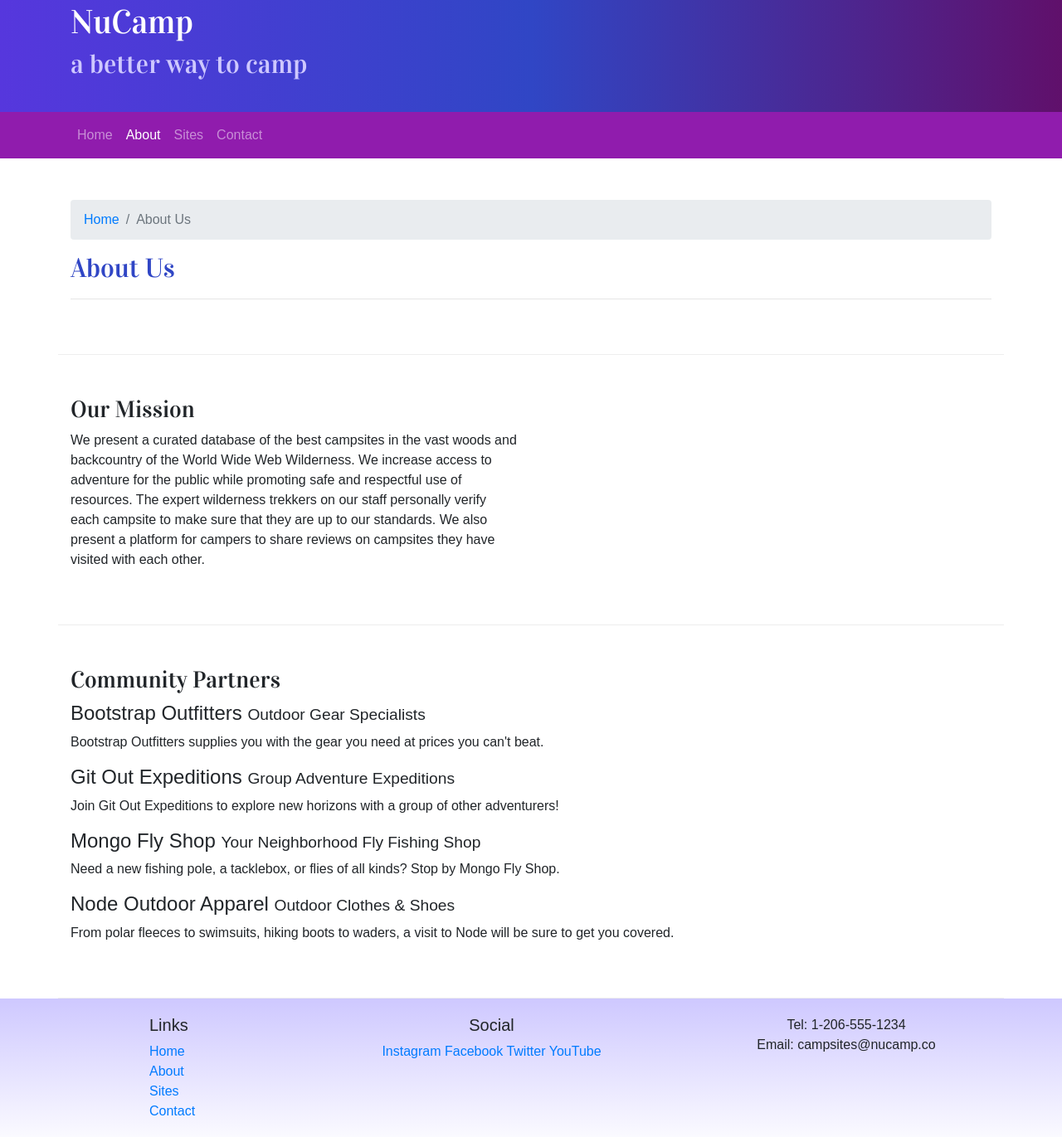
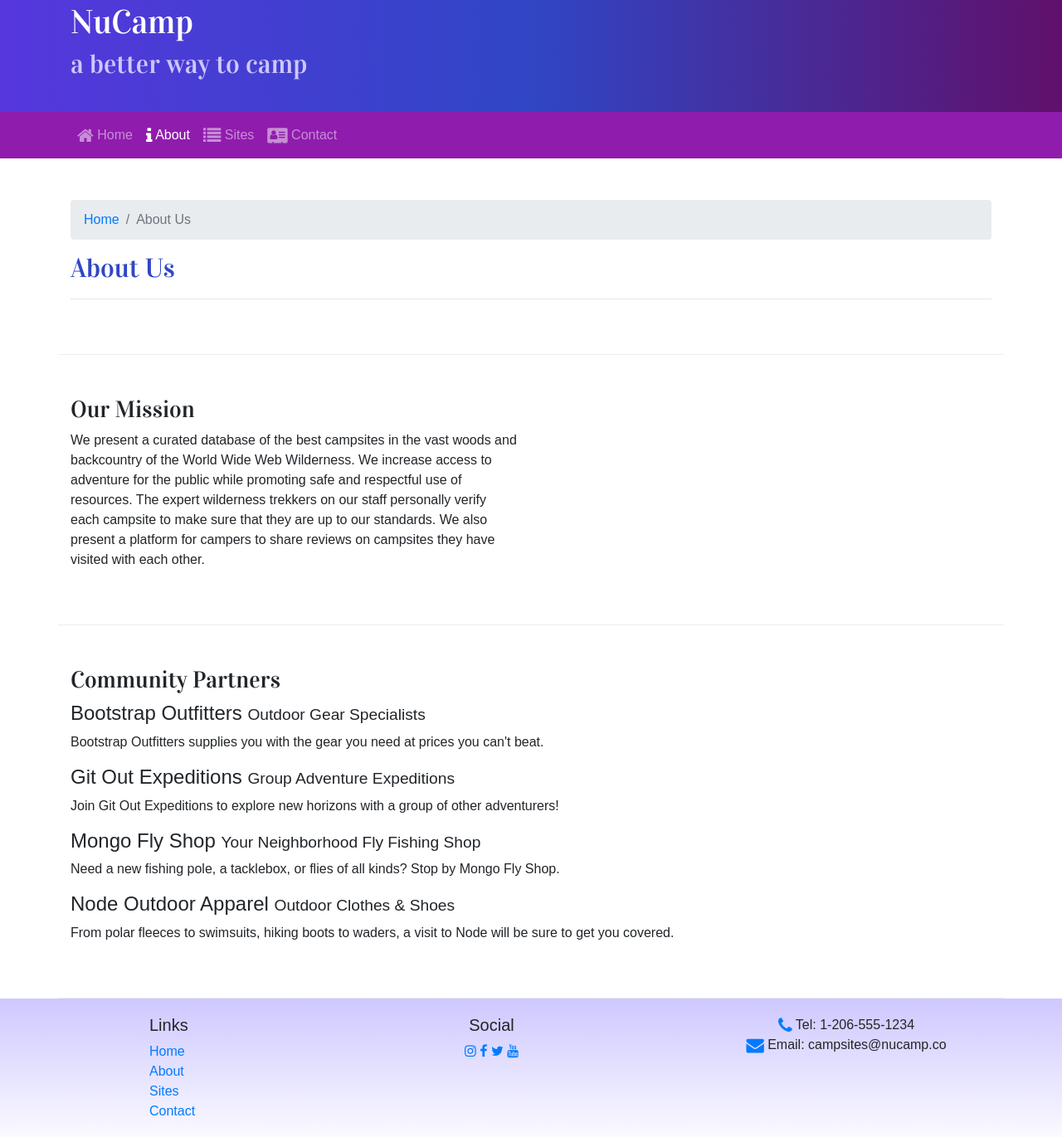
Before and after one commit to sengvang1/NuCamp-Review, a website: page aboutus.html in a window 1280 px wide. Shown: the part 27-1398 px from the top of the page at 83% size. Drawn offline with nearby package versions, Linux system fonts and the light colour scheme.

Commit message:
Icon Fonts

```diff
--- a/aboutus.html
+++ b/aboutus.html
@@ -6,10 +6,8 @@
     <meta name="viewport" content="width=device-width, initial-scale=1" />
 
     <!-- Bootstrap CSS -->
-    <link
-      rel="stylesheet"
-      href="node_modules/bootstrap/dist/css/bootstrap.min.css"
-    />
+    <link rel="stylesheet" href="node_modules/font-awesome/css/font-awesome.min.css" />
+    <link rel="stylesheet" href="node_modules/bootstrap/dist/css/bootstrap.min.css" />
 
     <!-- Additional CSS must be placed after Bootstrap CSS -->
     <link
@@ -40,10 +38,10 @@
             </button>
             <div class="collapse navbar-collapse" id="nucampNavbar">
                 <ul class="navbar-nav">
-                    <li class="nav-item"><a class="nav-link" href="index.html">Home</a></li>
-                    <li class="nav-item active"><a class="nav-link" href="aboutus.html">About</a></li>
-                    <li class="nav-item"></li><a class="nav-link" href="#">Sites</a></li>
-                    <li class="nav-item"><a class="nav-link" href="#">Contact</a></li>
+                  <li class="nav-item"><a class="nav-link" href="index.html"><i class="fa fa-home fa-lg"></i> Home</a></li>
+                  <li class="nav-item active"><a class="nav-link" href="aboutus.html"><i class="fa fa-info fa-lg"></i> About</a></li>
+                  <li class="nav-item"></li><a class="nav-link" href="#"><i class="fa fa-list fa-lg"></i> Sites</a></li>
+                  <li class="nav-item"><a class="nav-link" href="#"><i class="fa fa-address-card fa-lg"></i> Contact</a></li>
                 </ul>
             </div>
         </div>
@@ -124,14 +122,14 @@
           </div>
           <div class="col-6 col-sm-5 text-center">
             <h5>Social</h5>
-            <a href="http://instagram.com/">Instagram</a>
-            <a href="http://facebook.com/">Facebook</a>
-            <a href="http://twitter.com/">Twitter</a>
-            <a href="http://youtube.com/">YouTube</a>
+            <a href="http://instagram.com/"><i class="fa fa-instagram"></i></a>
+            <a href="http://facebook.com/"><i class="fa fa-facebook"></i></a>
+            <a href="http://twitter.com/"><i class="fa fa-twitter"></i></a>
+            <a href="http://youtube.com/"><i class="fa fa-youtube"></i></a>
           </div>
           <div class="col-sm-4 text-center">
-            Tel: 1-206-555-1234<br />
-            Email: campsites@nucamp.co
+            <i class="fa fa-phone fa-lg text-primary"></i> Tel: 1-206-555-1234<br />
+            <i class="fa fa-envelope fa-lg text-primary"></i> Email: campsites@nucamp.co
           </div>
         </div>
       </div>
--- a/package.json
+++ b/package.json
@@ -15,6 +15,7 @@
   },
   "dependencies": {
     "bootstrap": "^4.5.2",
+    "font-awesome": "^4.7.0",
     "jquery": "^3.5.1",
     "popper.js": "^1.16.1"
   }
```
Also changed, not shown: index.html (+12 -10 lines), 1 other file.
